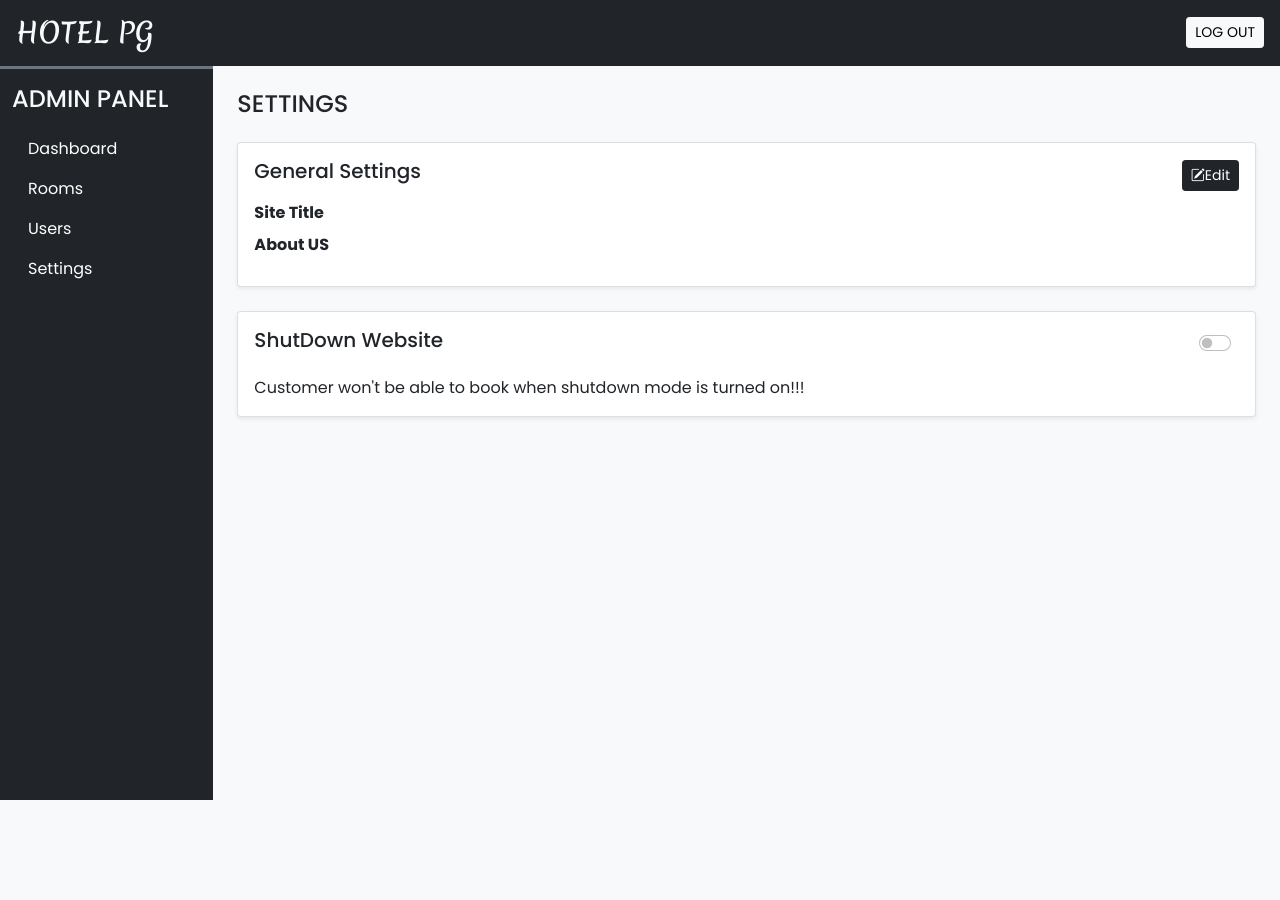
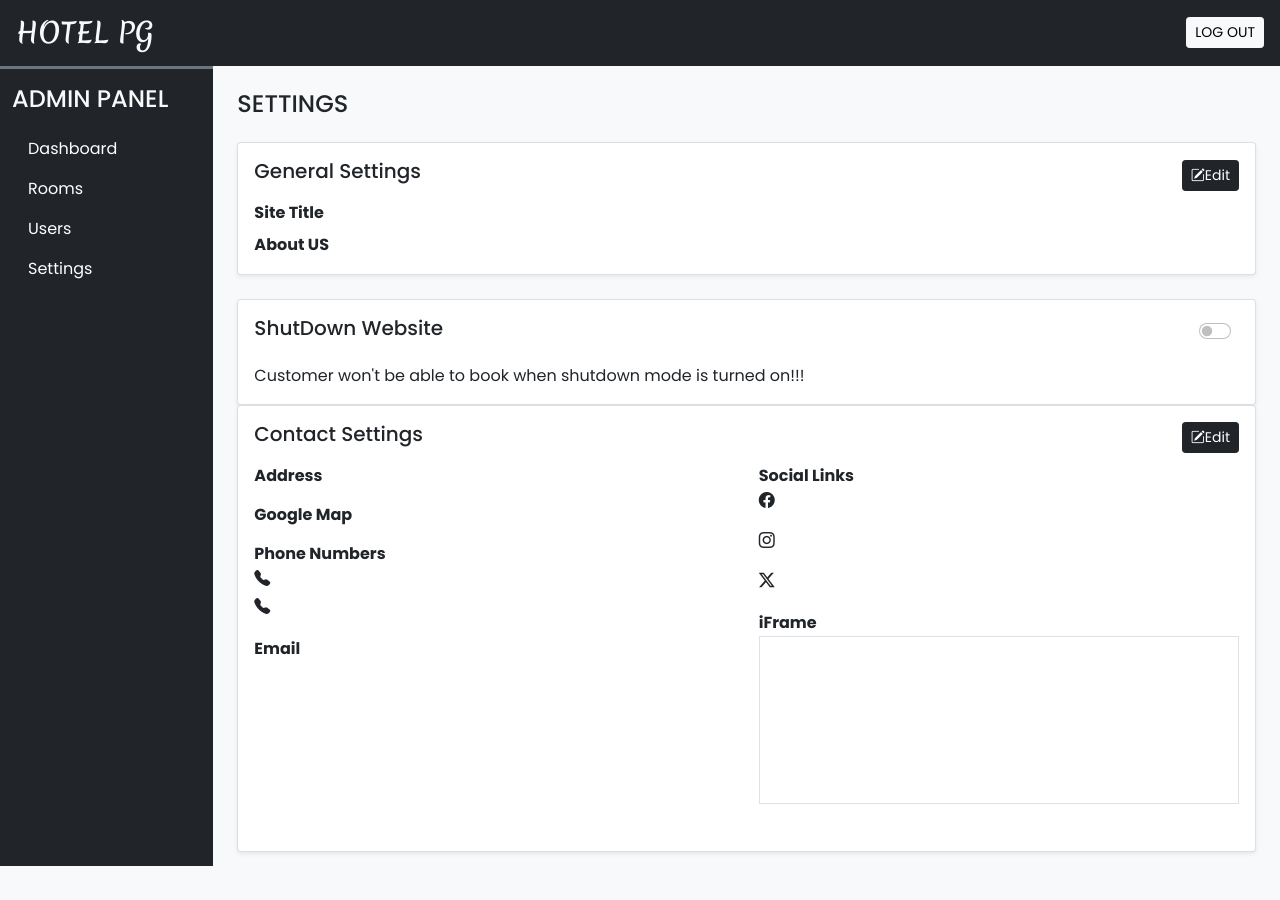
Before and after one commit to ShinoGyalpo/HotelManagementSystem, a PHP site: page /admin/setting.php in a window 1280 px wide. Before the commit the page ends 800 px from the top, so only its background shows below. Run offline with PHP 8.4, Linux system fonts and the light colour scheme; the visitor is signed in with stand-in values (Sample User, id 1); data that the repository does not hold is empty.

```diff
--- a/admin/CSS/general.css
+++ b/admin/CSS/general.css
@@ -43,7 +43,7 @@ input::-webkit-inner-spin-button {
 }
 
 .custom-alert {
-    top: 80px;
+    top: 74px;
     right: 25px;
     position: fixed;
 
--- a/admin/setting.php
+++ b/admin/setting.php
@@ -3,7 +3,6 @@ require ('include/essential.php');
 adminLogin();
 session_regenerate_id(true);
 ?>
-
 
 <!DOCTYPE html>
 <html lang="en">
@@ -39,7 +38,7 @@ session_regenerate_id(true);
                         <p class="card-text" id="site_title"></p>
                         <h6 class="card-subtitle mb-1 fw-bold">About US</h6>
                         <p class="card-text" id="site_about"></p>
-                        </p>
+                        </>
 
                     </div>
                 </div>
@@ -99,18 +98,102 @@ session_regenerate_id(true);
                     </div>
                 </div>
 
+                <!-- Contact Details Section -->
+                <div class="card border-1 shadow-sm mb-4">
+                    <div class="card-body">
+                        <div class="d-flex align-items-center justify-content-between mb-3">
+                            <h5 class="card-title">Contact Settings</h5>
+                            <button type="button" class="btn btn-dark shadow-none btn-sm" data-bs-toggle="modal"
+                                data-bs-target="#contacts-s">
+                                <i class="bi bi-pencil-square"></i>Edit
+                            </button>
+                        </div>
+                        <div class="row">
+
+                            <!-- left side -->
+                            <div class="col-lg-6">
+                                <div class="mb-4">
+                                    <h6 class="card-subtitle mb-1 fw-bold">Address</h6>
+                                    <p class="card-text" id="address"></p>
+                                </div>
+
+                                <div class="mb-4">
+                                    <h6 class="card-subtitle mb-1 fw-bold">Google Map</h6>
+                                    <p class="card-text" id="gmap"></p>
+                                </div>
+
+                                <div class="mb-4">
+                                    <h6 class="card-subtitle mb-1 fw-bold">Phone Numbers</h6>
+                                    <p class="card-text mb-1">
+                                        <i class="bi bi-telephone-fill"></i>
+                                        <span id="pn1">
+                                        </span>
+
+                                    <p class="card-text">
+                                        <i class="bi bi-telephone-fill"></i>
+                                        <span id="pn2">
+                                        </span>
+                                    </p>
+                                </div>
+
+                                <div class="mb-4">
+                                    <h6 class="card-subtitle mb-1 fw-bold">Email</h6>
+                                    <p class="card-text" id="email">
+                                </div>
+
+                            </div>
+
+                            <!-- Right side -->
+
+                            <div class="col-lg-6">
+                                <div class="mb-4">
+                                    <h6 class="card-subtitle mb-1 fw-bold">Social Links</h6>
+                                    <p class="card-text">
+                                        <i class=" bi bi-facebook me-1"></i>
+                                        <span id="fb">
+                                        </span>
+                                    </p>
+                                    <p class="card-text">
+                                        <i class="bi bi-instagram me-1"></i>
+                                        <span id="insta">
+                                        </span>
+                                    </p>
+                                    <p class="card-text">
+                                        <i class="bi bi-twitter-x me-1"></i>
+                                        <span id="tw">
+                                        </span>
+                                    </p>
+                                </div>
+
+                                <div class="mb-4">
+                                    <h6 class="card-subtitle mb-1 fw-bold">iFrame</h6>
+                                    <iframe id="iframe" class="border p-2 w-100" loading="lazy"></iframe>
+                                </div>
+
+
+                            </div>
+
+
+                        </div>
+
                     </div>
                 </div>
+
+
+            </div>
+        </div>
+
     </div>
     <?php require ('include/scripts.php'); ?>
 
     <script>
-        let general_data;
+    let general_data, contacts_data;
     let general_s_form = document.getElementById('general_s_form');
     let site_title_inp = document.getElementById('site_title_inp');
     let site_about_inp = document.getElementById('site_about_inp');
+
+
     //general function
-
     function get_general() {
         let site_title = document.getElementById('site_title');
         let site_about = document.getElementById('site_about');
@@ -123,7 +206,7 @@ session_regenerate_id(true);
         xhr.open("POST", "ajax/settings_crud.php", true);
         xhr.setRequestHeader('Content-Type', 'application/x-www-form-urlencoded');
 
-            xhr.onload = function () {
+        xhr.onload = function() {
             general_data = JSON.parse(this.responseText);
             site_title.innerText = general_data.site_title;
             site_about.innerText = general_data.site_about;
@@ -145,7 +228,7 @@ session_regenerate_id(true);
         xhr.send('get_general');
     }
 
-        general_s_form.addEventListener('submit', function (e) {
+    general_s_form.addEventListener('submit', function(e) {
         e.preventDefault();
         upd_general(site_title_inp.value, site_about_inp.value);
 
@@ -159,7 +242,7 @@ session_regenerate_id(true);
         xhr.open("POST", "ajax/settings_crud.php", true);
         xhr.setRequestHeader('Content-Type', 'application/x-www-form-urlencoded');
 
-            xhr.onload = function () {
+        xhr.onload = function() {
             var myModal = document.getElementById('general-s');
             var modal = bootstrap.Modal.getInstance(myModal); // Returns a Bootstrap scrollspy instance
             modal.hide();
@@ -186,7 +269,7 @@ session_regenerate_id(true);
         xhr.open("POST", "ajax/settings_crud.php", true);
         xhr.setRequestHeader('Content-Type', 'application/x-www-form-urlencoded');
 
-            xhr.onload = function () {
+        xhr.onload = function() {
             if (this.responseText == 1 && general_data.shutdown == 0) {
                 alert('success', 'Site has been shutdown!!!');
                 get_general();
@@ -199,7 +282,29 @@ session_regenerate_id(true);
         }
         xhr.send('upd_shutdown=' + val);
     }
-        window.onload = function () {
+
+    //Contact data
+
+
+    function get_contacts() {
+
+        let contacts_p_id = ['address', 'gmap', 'pn1', 'pn2', 'email', 'fb', 'insta', 'tw'];
+
+        let xhr = new XMLHttpRequest();
+        xhr.open("POST", "ajax/settings_crud.php", true);
+        xhr.setRequestHeader('Content-Type', 'application/x-www-form-urlencoded');
+
+        xhr.onload = function() {
+            //general_data = JSON.parse(this.responseText);
+
+        }
+
+        xhr.send('get_general');
+    }
+
+
+
+    window.onload = function() {
         get_general();
     }
     </script>
--- a/contactus.php
+++ b/contactus.php
@@ -7,12 +7,12 @@
     <title>Hotel PG - Contact</title>
 
 
-    <?php require('include/links.php');?>
+    <?php require ('include/links.php'); ?>
 
 </head>
 
 <body class="bg-light">
-    <?php require('include/header.php');?>
+    <?php require ('include/header.php'); ?>
 
     <div class="my-5 px-4">
         <h2 class="fw-bold h-font text-center">CONTACT US</h2>
@@ -105,7 +105,7 @@
         </div>
     </div>
 
-    <?php require('include/footer.php');?>
+    <?php require ('include/footer.php'); ?>
 
 
 
```
Lines whose indentation alone changed are shown as unchanged.
